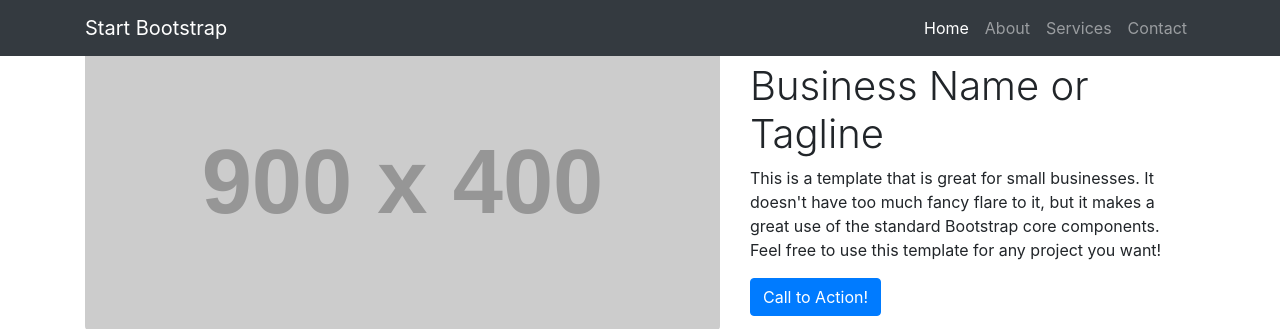
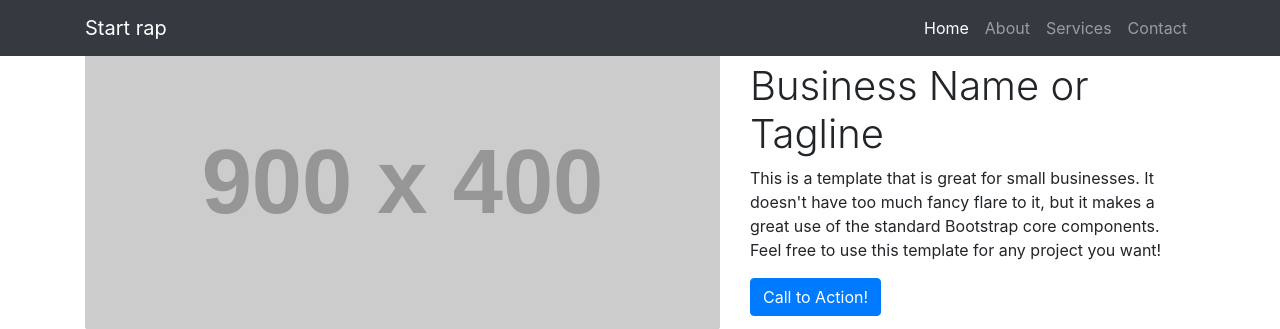
Before and after one commit to JLBootello/CRM_dyrb, a Django app: page /mvp/vistamodulos in a window 1280 px wide. Shown: the top 329 px of the page. Run offline with Django 3.2, Linux system fonts and the light colour scheme; grey boxes labelled with a size stand in for pictures from a placeholder-image service; some libraries are stand-ins or nearby versions.

Commit message:
prueba 2

```diff
--- a/django_crm_dyrb/mvp/templates/mvp/Vistamodulos.html
+++ b/django_crm_dyrb/mvp/templates/mvp/Vistamodulos.html
@@ -23,7 +23,7 @@
   <!-- Navigation -->
   <nav class="navbar navbar-expand-lg navbar-dark bg-dark fixed-top">
     <div class="container">
-      <a class="navbar-brand" href="#">Start Bootstrap</a>
+      <a class="navbar-brand" href="#">Start rap</a>
       <button class="navbar-toggler" type="button" data-toggle="collapse" data-target="#navbarResponsive" aria-controls="navbarResponsive" aria-expanded="false" aria-label="Toggle navigation">
         <span class="navbar-toggler-icon"></span>
       </button>
```
